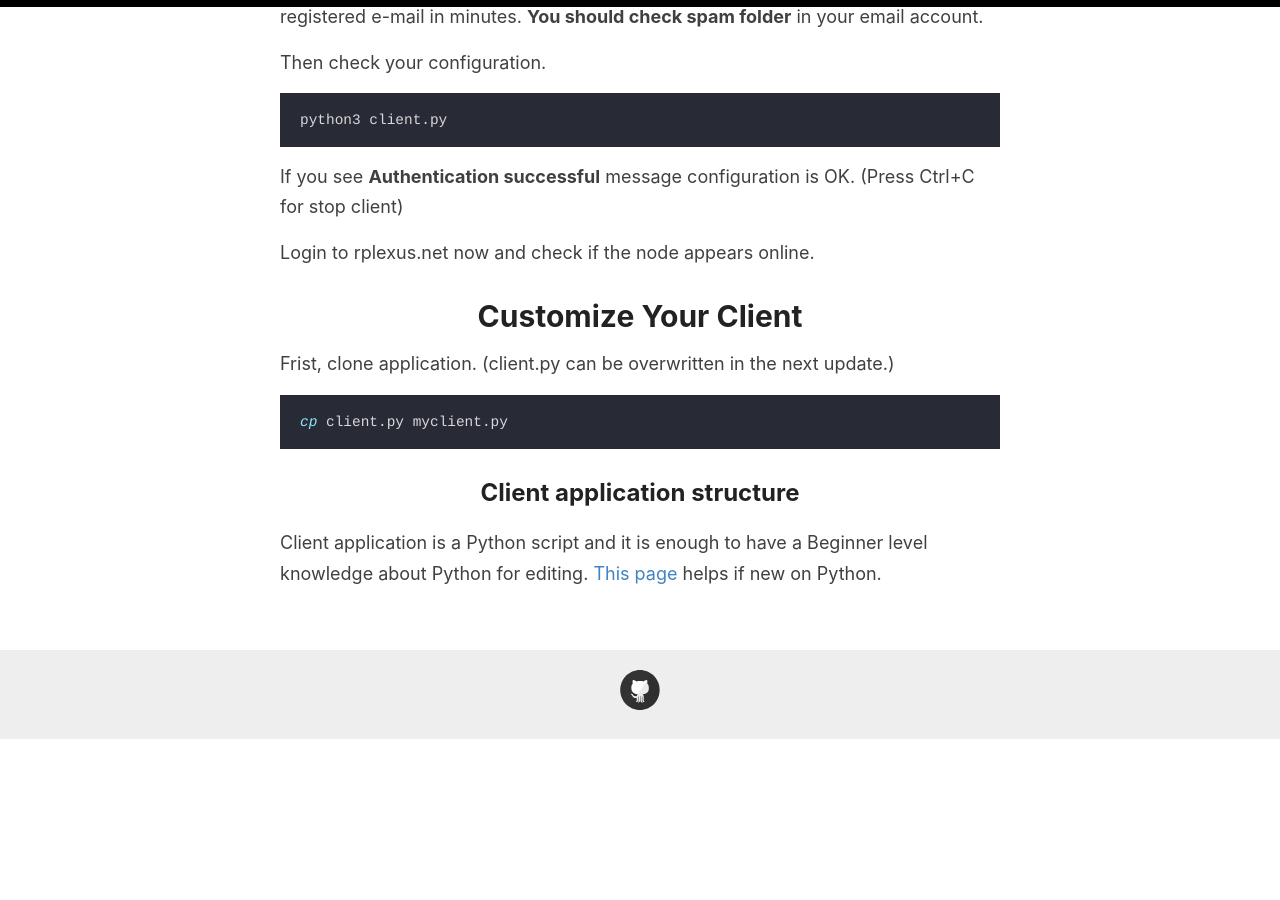
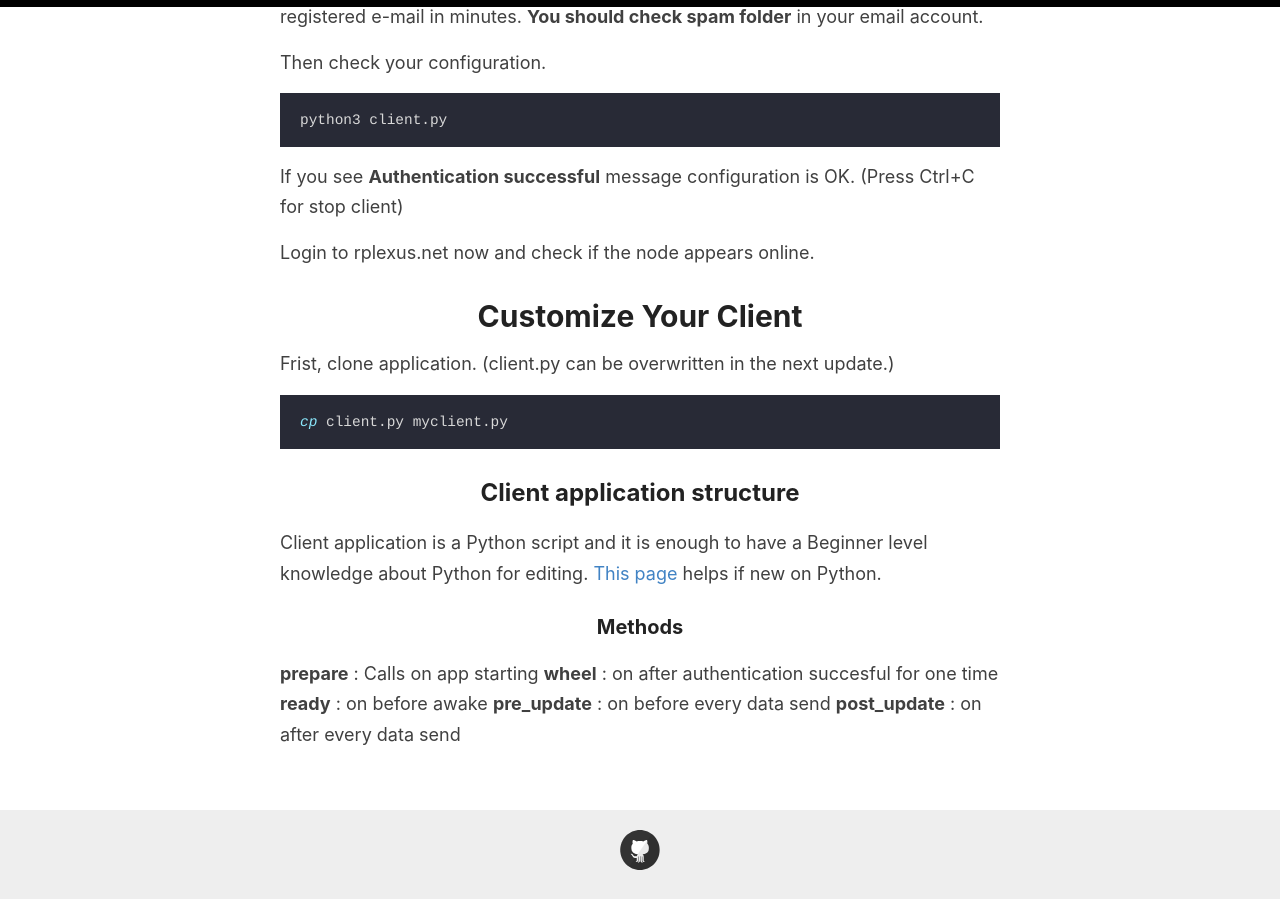
Before and after one commit to alierkanimrek/rplexusdocs, a Jekyll site: the page built from _pages/getting-started.md, in a window 1280 px wide and 900 px high, scrolled down 2331 px. Built offline with Jekyll 4.4.1, drawn with Linux system fonts in a browser that asks for light colours; before the commit the page ends 3070 px from its top, so only the background shows below that.

Commit message:
Update getting-started.md

```diff
--- a/_pages/getting-started.md
+++ b/_pages/getting-started.md
@@ -80,3 +80,10 @@ cp client.py myclient.py
 
 ## Client application structure
 Client application is a Python script and it is enough to have a Beginner level knowledge about Python for editing. [This page](https://www.w3schools.com/python/python_syntax.asp){:target="_blank"} helps if new on Python.
+
+### Methods
+**prepare** : Calls on app starting
+**wheel** : on after authentication succesful for one time
+**ready** : on before awake
+**pre_update** : on before every data send
+**post_update** : on after every data send
```
